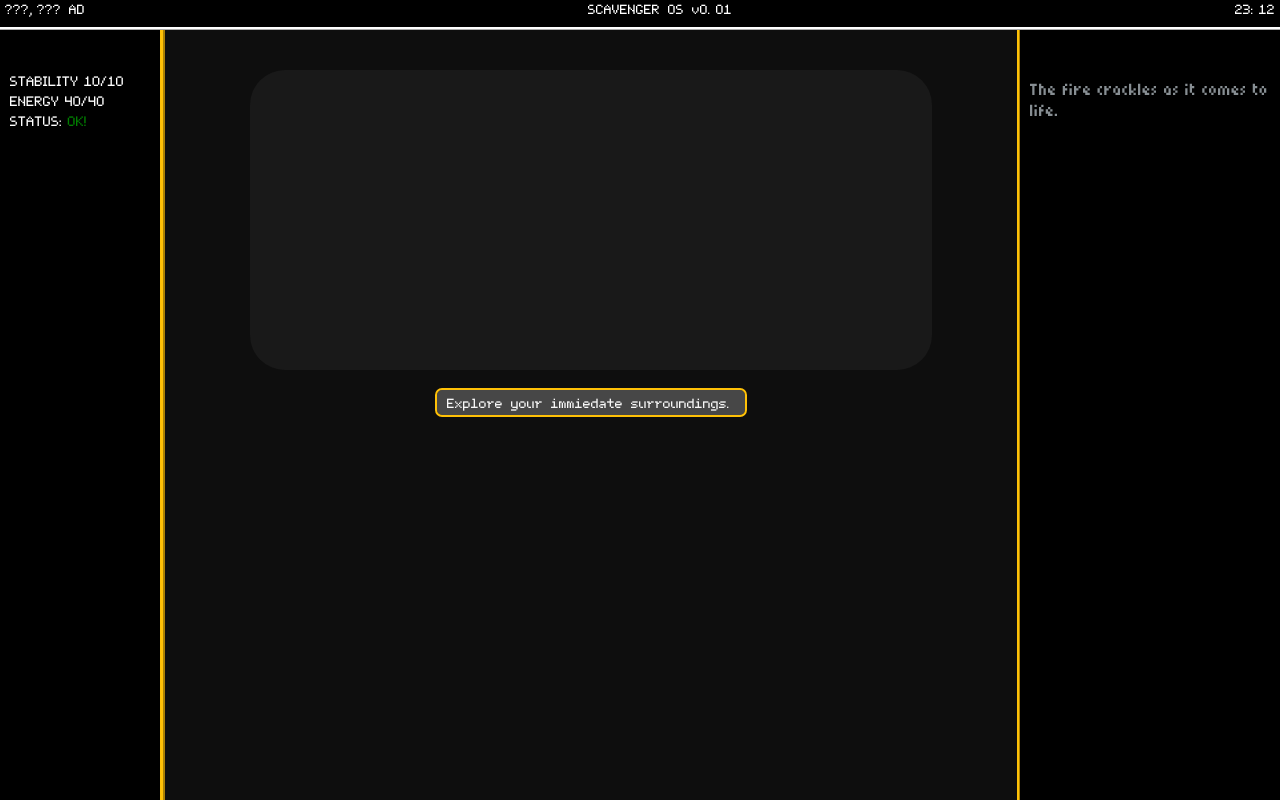
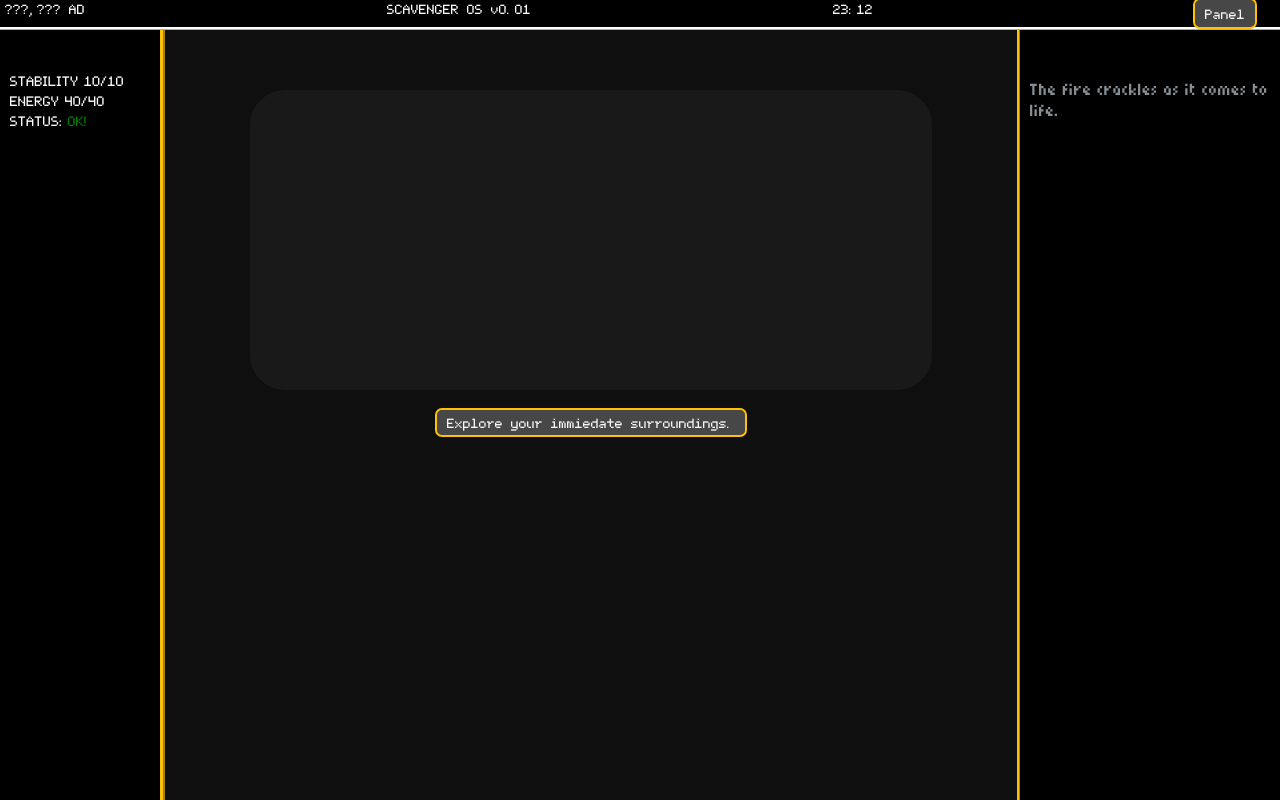
Before and after one commit to Malthusis/ANSv2, a Vue app: page / in a window 1280 px wide. Both pictures are taken after a click on the button "Start a fire.". Built offline with nearby package versions, Linux system fonts and the light colour scheme.

Commit message:
Begin to set up tabs and explore panel.

```diff
--- a/src/App.vue
+++ b/src/App.vue
@@ -5,13 +5,19 @@
         <span>???,??? AD</span>
         <span>SCAVENGER OS v0.01</span>
         <span>{{ utils.getDisplayTime }}</span>
+        <button @click="changePanel(Panel.EXPLORE)">Panel</button>
     </div>
     <div class="game-container" :class="{hidden: !gameFlags.flagList.get(FlagEnum.FIRE_STARTED)}">
       <div class="resources" >
         <Resources></Resources>
       </div>
-      <div class="bonfire" >
-        <Bonfire></Bonfire>
+      <div class="center">
+        <!-- <div :class="{hidden: !gameFlags.flagList.get(FlagEnum.INITIAL_EXPLORATION)}" class="tab-container">
+            <span class="tab">Bonfire</span>
+            <span class="tab">Exploration</span>
+        </div>   -->
+        <Bonfire :active="activePanel"></Bonfire>
+        <Explore :active="activePanel"></Explore>
       </div>
       <div class="logs">
         <Logger></Logger>
@@ -23,15 +29,19 @@
 import Logger from './components/Logger.vue';
 import Resources from './components/Resources.vue';
 import Bonfire from './components/Bonfire.vue'
+import Explore from './components/Explore.vue'
 import { useUtils } from './stores/utilsStore';
 import { useGameFlags } from './stores/gameFlags';
-import { FlagEnum } from './enums/flagEnum';
+import { FlagEnum, Panel } from '@/enums';
 import { useLogs } from './stores/logStore';
+import { ref } from 'vue';
 
 const utils = useUtils();
 const gameFlags = useGameFlags();
 const logs = useLogs();
 utils.startClock();
+
+const activePanel = ref(Panel.BONFIRE);
 
 
 function startFire() {
@@ -39,6 +49,10 @@ function startFire() {
     setTimeout(function() {
         logs.pushLog("The fire crackles as it comes to life.")
     }, 2000)
+}
+
+function changePanel(panel: Panel) {
+    activePanel.value = panel;
 }
 
 
@@ -92,7 +106,7 @@ function startFire() {
     border-right: 5px ridge #ffc107;
   }
 
-  .bonfire {
+  .center {
     display: flex;
     flex-flow: column;
     width: 100vw;
@@ -110,10 +124,6 @@ function startFire() {
     background-color: black;
   }
 
-  .hidden {
-    opacity: 0;
-  }
-
   .fire-button {
     position:absolute;
     z-index: 2;
@@ -121,4 +131,11 @@ function startFire() {
     top: calc(50% - 37px);
     left: 45%;
 }
+
+/* .tab-container {
+    display:flex;
+    height: 40px;
+    margin-bottom:20px;
+    transition: opacity 5s ease-in;
+} */
 </style>
--- a/src/assets/base.css
+++ b/src/assets/base.css
@@ -19,9 +19,14 @@ button {
     font-family: 'Gelatin';
     font-size:16pt;
     transition: background-color 0.2s, color 0.4s, box-shadow 0.02s ease-out;
+    cursor:pointer;
 }
 
 button:hover {
     background-color: #ffc107;
     color: rgb(12, 12, 12);
 }
+
+.hidden {
+    opacity: 0;
+}
--- a/src/components/Bonfire.vue
+++ b/src/components/Bonfire.vue
@@ -1,13 +1,22 @@
 <template>
-<div class="container" :class="{fire: gameFlags.flagList.get(FlagEnum.FIRE_STARTED)}">
+<div v-show="active === Panel.BONFIRE" class="bonfire-container" :class="{fire: gameFlags.flagList.get(FlagEnum.FIRE_STARTED)}">
+    <div :class="{hidden: !gameFlags.flagList.get(FlagEnum.INITIAL_EXPLORATION)}" class="tab-container">
+        <span class="tab">Bonfire</span>
+        <span class="tab">Exploration</span>
+    </div>
     <div class="bonfire-image"></div>
     <button v-if="!gameFlags.flagList.get(FlagEnum.INITIAL_EXPLORATION)" @click="initialExplore()">Explore your immiedate surroundings.</button>
+
 </div>
 </template>
 <script setup lang="ts">
-import { FlagEnum } from '@/enums/flagEnum';
+import { FlagEnum, Panel } from '@/enums';
 import { useGameFlags } from '@/stores/gameFlags';
 import { useLogs } from '@/stores/logStore';
+
+const props = defineProps({
+    active: String
+})
 
 const gameFlags = useGameFlags();
 const logs = useLogs();
@@ -24,11 +33,9 @@ function initialExplore() {
 }
 </script>
 <style>
-.container {
+.bonfire-container {
     display: flex;
     flex-direction: column;
-    padding: 40px 0;
-    font-family: 'Squarebit';
     align-items: center;
     height: 100%;
     transition: background-color 2s ease;
@@ -44,6 +51,29 @@ function initialExplore() {
 }
 
 .fire {
-    background-color: rgb(14, 14, 14);
+    background-color: rgb(15, 15, 15);
+}
+
+.tab {
+    align-items: center;
+    color: white;
+    border: 2px solid white;
+    border-top: none;
+    padding: 4px 12px;
+    /* margin: 0 4px; */
+    text-decoration: none;
+    font-size: 22px;
+    cursor:pointer;
+}
+
+.tab:hover {
+    color: #ffc107;
+}
+
+.tab-container {
+    display:flex;
+    height: 40px;
+    margin-bottom:20px;
+    transition: opacity 5s ease-in;
 }
 </style>
--- /dev/null
+++ b/src/components/Explore.vue
@@ -0,0 +1,35 @@
+<template>
+<div v-show="active === Panel.EXPLORE" class="explore-container">
+
+</div>
+</template>
+<script setup lang="ts">
+import { FlagEnum, Panel } from '@/enums';
+import { useGameFlags } from '@/stores/gameFlags';
+import { useLogs } from '@/stores/logStore';
+
+
+const props = defineProps({
+    active: String
+})
+
+const gameFlags = useGameFlags();
+const logs = useLogs();
+
+function initialExplore() {
+    gameFlags.setFlag(FlagEnum.INITIAL_EXPLORATION, true)
+    logs.pushLog("......")
+    setTimeout(function() {
+        logs.pushLog("You are situated in a clearing amongst vast mountains of junk and scrap.")
+    }, 3000)
+    setTimeout(function() {
+        logs.pushLog("Best to look around.")
+    }, 5000)
+}
+</script>
+<style>
+.explore-container {
+    height:100%;
+    background-color: rgba(165, 42, 42, 0.24);
+}
+</style>
--- a/src/components/Logger.vue
+++ b/src/components/Logger.vue
@@ -12,10 +12,6 @@ const logs = useLogs()
 </script>
 <style>
 .log {
-
-  /* font-family: 'Gelatin';
-  font-size: 20px; */
-
   font-family: 'Squarebit2x';
   font-size: 18px;
   margin: 10px 0;
--- a/src/components/Resources.vue
+++ b/src/components/Resources.vue
@@ -3,6 +3,7 @@
   <span>STABILITY 10/10</span>
   <span>ENERGY 40/40</span>
   <span>STATUS:  <span style="color:green;">OK!</span><br> </span>
+
 </div>
 </template>
 <style>
@@ -17,7 +18,6 @@
   font-family: 'GelatinCaps';
   animation: textShadow 1.6s infinite;
   height: calc(100% - 50px);
-
 }
 
 </style>
--- a/src/enums/flagEnum.ts
+++ b/src/enums.ts
@@ -2,3 +2,8 @@ export enum FlagEnum {
     FIRE_STARTED = 1, //Fire Started
     INITIAL_EXPLORATION
 }
+
+export enum Panel {
+    BONFIRE = "bonfire",
+    EXPLORE = "explore"
+}
--- a/src/stores/gameFlags.ts
+++ b/src/stores/gameFlags.ts
@@ -1,4 +1,4 @@
-import { FlagEnum } from "@/enums/flagEnum"
+import { FlagEnum } from "@/enums"
 import { defineStore } from "pinia"
 import { ref } from "vue"
 
```
Also changed, not shown: src/interfaces.ts (added).
